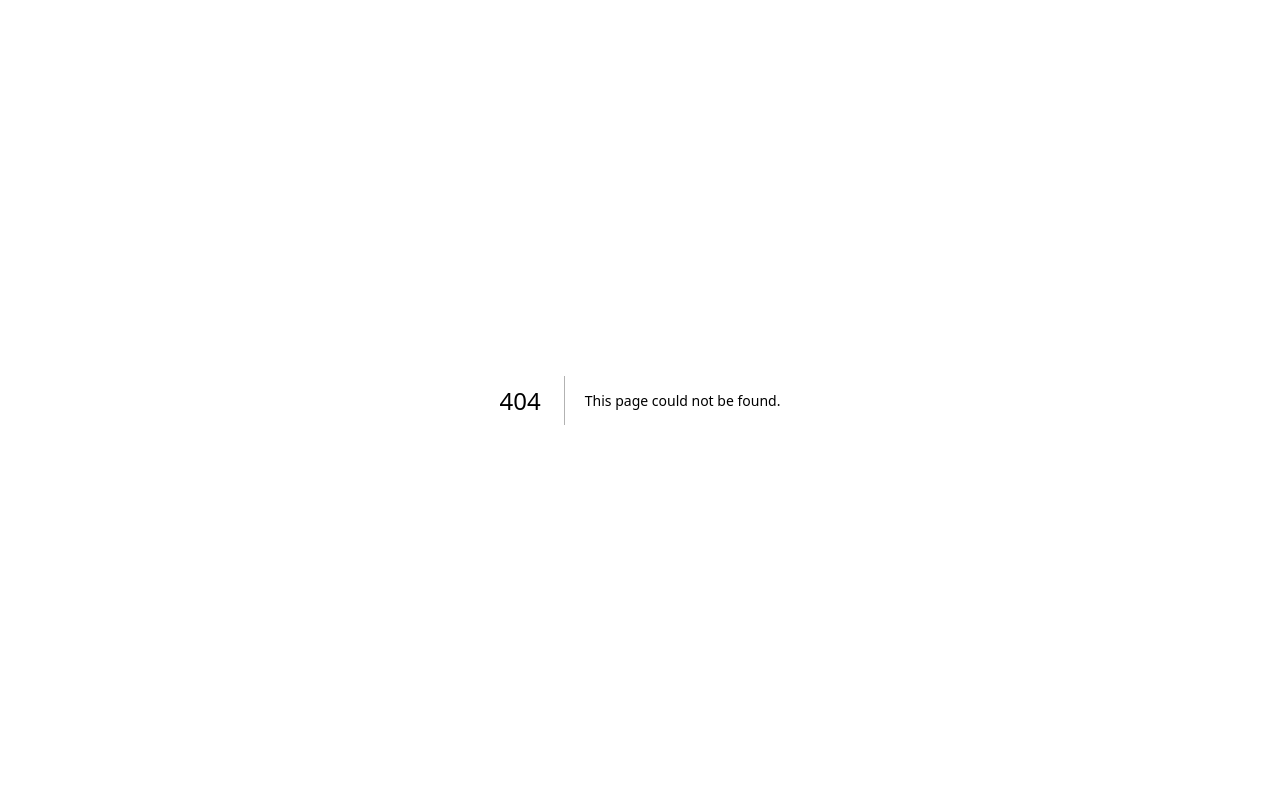
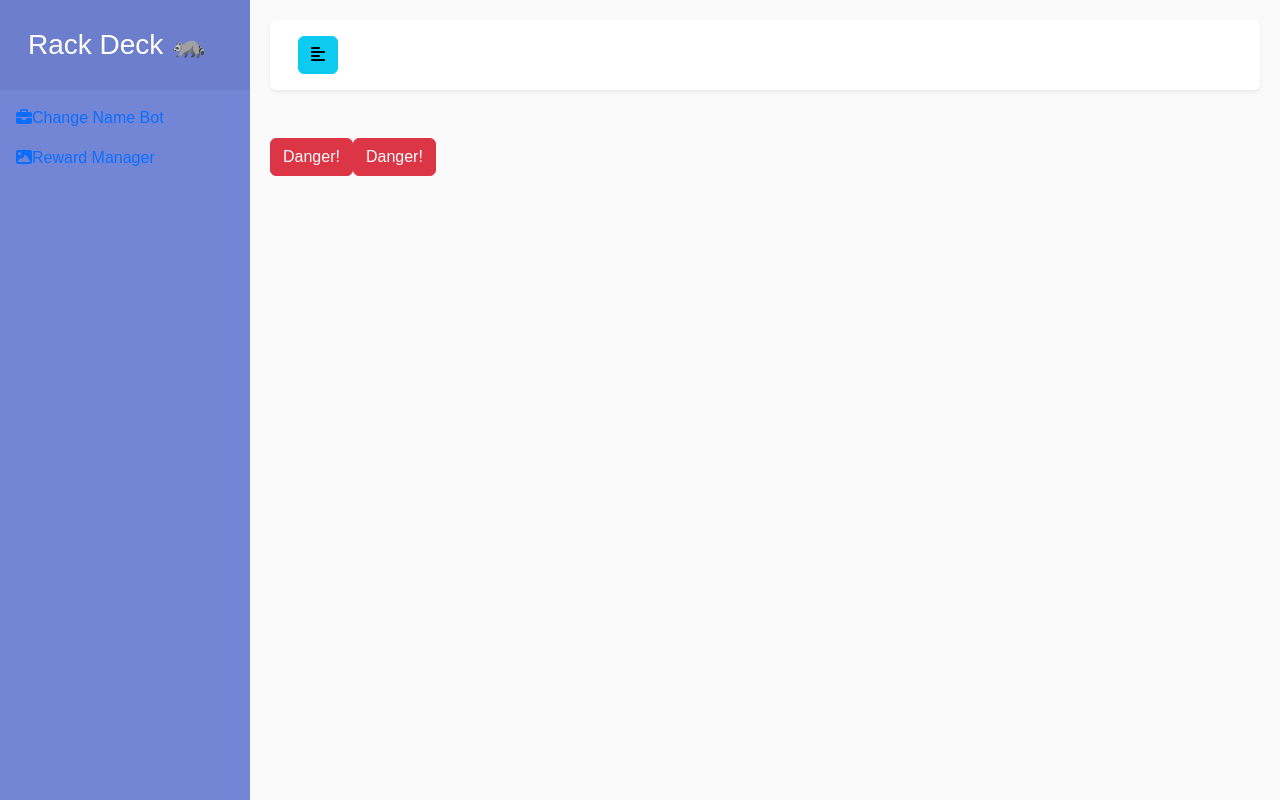
Before and after one commit to Raccoons-Army/rac-deck, a Next.js app in the folder app/: page /rewards in a window 1280 px wide. Before the commit this address had no page. Built offline with nearby package versions, Linux system fonts and the light colour scheme.

Commit message:
Created the design's layout (functional sidebar)

```diff
--- /dev/null
+++ b/app/components/layout.js
@@ -0,0 +1,23 @@
+import React, { useState } from "react";
+import SideBar from "./sideBar/SideBar";
+import Content from "./sidebar/Content";
+
+export default function Layout({ children }) {
+
+    const [sidebarIsOpen, setSidebarOpen] = useState(true);
+    const toggleSidebar = () => setSidebarOpen(!sidebarIsOpen);
+
+    return (
+        <>
+            <main>
+                <div className="App wrapper">
+                    <SideBar toggle={toggleSidebar} isOpen={sidebarIsOpen} />
+                    <Content toggleSidebar={toggleSidebar} sidebarIsOpen={sidebarIsOpen} >{children}</Content>
+
+
+                </div>
+
+            </main>
+        </>
+    )
+}
--- /dev/null
+++ b/app/components/sidebar/Content.js
@@ -0,0 +1,17 @@
+import classNames from "classnames";
+import { Container } from "reactstrap";
+
+import Topbar from "./Topbar";
+
+const Content = ({ children, sidebarIsOpen, toggleSidebar }) => (
+  <Container
+    fluid
+    className={classNames("content", { "is-open": sidebarIsOpen })}
+  >
+    <Topbar toggleSidebar={toggleSidebar} />
+
+    {children}
+  </Container>
+);
+
+export default Content;
--- /dev/null
+++ b/app/components/sidebar/SideBar.js
@@ -0,0 +1,71 @@
+import { FontAwesomeIcon } from "@fortawesome/react-fontawesome";
+import {
+  faHome,
+  faBriefcase,
+  faPaperPlane,
+  faQuestion,
+  faImage,
+  faCopy,
+} from "@fortawesome/free-solid-svg-icons";
+import { NavItem, NavLink, Nav } from "reactstrap";
+import classNames from "classnames";
+import Link from 'next/link'
+
+// import SubMenu from "./SubMenu";
+
+const SideBar = ({ isOpen, toggle }) => (
+  <div className={classNames("sidebar", { "is-open": isOpen })}>
+    <div className="sidebar-header">
+      <span color="info" onClick={toggle} style={{ color: "#fff" }}>
+        &times;
+      </span>
+      <h3>Rack Deck 🦝</h3>
+    </div>
+    <div className="side-menu">
+      <Nav vertical className="list-unstyled pb-3">
+        <Link href="/changeNameBot" >
+          <NavItem className="nav-link">
+            <FontAwesomeIcon icon={faBriefcase} className="mr-2" />
+            Change Name Bot
+          </NavItem>
+        </Link>
+
+        <Link href="/rewards">
+          <NavItem className="nav-link">
+            <FontAwesomeIcon icon={faImage} className="mr-2" />
+            Reward Manager
+          </NavItem>
+        </Link>
+      </Nav>
+    </div>
+  </div>
+);
+
+const submenus = [
+  [
+    {
+      title: "Home 1",
+      target: "Home-1",
+    },
+    {
+      title: "Home 2",
+      target: "Home-2",
+    },
+    {
+      itle: "Home 3",
+      target: "Home-3",
+    },
+  ],
+  [
+    {
+      title: "Page 1",
+      target: "Page-1",
+    },
+    {
+      title: "Page 2",
+      target: "Page-2",
+    },
+  ],
+];
+
+export default SideBar;
--- /dev/null
+++ b/app/components/sidebar/SubMenu.js
@@ -0,0 +1,40 @@
+import React, { useState } from "react";
+import classNames from "classnames";
+import { Collapse, NavItem, NavLink } from "reactstrap";
+import { FontAwesomeIcon } from "@fortawesome/react-fontawesome";
+import Link from 'next/link'
+
+const SubMenu = (props) => {
+  const [collapsed, setCollapsed] = useState(true);
+  const toggle = () => setCollapsed(!collapsed);
+  const { icon, title, items } = props;
+
+  return (
+    <div>
+      <NavItem
+        onClick={toggle}
+        className={classNames({ "menu-open": !collapsed })}
+      >
+        <NavLink className="dropdown-toggle">
+          <FontAwesomeIcon icon={icon} className="mr-2" />
+          {title}
+        </NavLink>
+      </NavItem>
+      <Collapse
+        isOpen={!collapsed}
+        navbar
+        className={classNames("items-menu", { "mb-1": !collapsed })}
+      >
+        {items.map((item, index) => (
+          <NavItem key={index} className="pl-4">
+            <NavLink  to={item.target}>
+              {item.title}
+            </NavLink>
+          </NavItem>
+        ))}
+      </Collapse>
+    </div>
+  );
+};
+
+export default SubMenu;
--- /dev/null
+++ b/app/components/sidebar/Topbar.js
@@ -0,0 +1,31 @@
+import React, { useState } from "react";
+import { FontAwesomeIcon } from "@fortawesome/react-fontawesome";
+import { faAlignLeft } from "@fortawesome/free-solid-svg-icons";
+import {
+    Navbar,
+    Button,
+    NavbarToggler,
+
+} from "reactstrap";
+
+const Topbar = ({ toggleSidebar }) => {
+    const [topbarIsOpen, setTopbarOpen] = useState(true);
+    const toggleTopbar = () => setTopbarOpen(!topbarIsOpen);
+
+    return (
+        <Navbar
+            color="light"
+            light
+            className="navbar shadow-sm p-3 mb-5 bg-white rounded"
+            expand="md"
+        >
+            <Button color="info" onClick={toggleSidebar}>
+                <FontAwesomeIcon icon={faAlignLeft} />
+            </Button>
+            <NavbarToggler onClick={toggleTopbar} />
+
+        </Navbar>
+    );
+};
+
+export default Topbar;
--- a/app/pages/_app.js
+++ b/app/pages/_app.js
@@ -1,5 +1,12 @@
+import 'bootstrap/dist/css/bootstrap.min.css';
 import '@/styles/globals.css'
 
+import Layout from '../components/layout'
+
 export default function App({ Component, pageProps }) {
-  return <Component {...pageProps} />
+  return (
+    <Layout>
+      <Component {...pageProps} />
+    </Layout>
+  )
 }
--- /dev/null
+++ b/app/pages/rewards.js
@@ -0,0 +1,11 @@
+import React from 'react';
+import { Button } from 'reactstrap';
+
+export default function Rewards() {
+    return (
+        <>
+            <Button color="danger">Danger!</Button>
+            <Button color="danger">Danger!</Button>
+        </>
+    )
+}
--- a/app/styles/globals.css
+++ b/app/styles/globals.css
@@ -1,107 +1,134 @@
-:root {
-  --max-width: 1100px;
-  --border-radius: 12px;
-  --font-mono: ui-monospace, Menlo, Monaco, 'Cascadia Mono', 'Segoe UI Mono',
-    'Roboto Mono', 'Oxygen Mono', 'Ubuntu Monospace', 'Source Code Pro',
-    'Fira Mono', 'Droid Sans Mono', 'Courier New', monospace;
-
-  --foreground-rgb: 0, 0, 0;
-  --background-start-rgb: 214, 219, 220;
-  --background-end-rgb: 255, 255, 255;
-
-  --primary-glow: conic-gradient(
-    from 180deg at 50% 50%,
-    #16abff33 0deg,
-    #0885ff33 55deg,
-    #54d6ff33 120deg,
-    #0071ff33 160deg,
-    transparent 360deg
-  );
-  --secondary-glow: radial-gradient(
-    rgba(255, 255, 255, 1),
-    rgba(255, 255, 255, 0)
-  );
-
-  --tile-start-rgb: 239, 245, 249;
-  --tile-end-rgb: 228, 232, 233;
-  --tile-border: conic-gradient(
-    #00000080,
-    #00000040,
-    #00000030,
-    #00000020,
-    #00000010,
-    #00000010,
-    #00000080
-  );
-
-  --callout-rgb: 238, 240, 241;
-  --callout-border-rgb: 172, 175, 176;
-  --card-rgb: 180, 185, 188;
-  --card-border-rgb: 131, 134, 135;
+.App {
+  display: flex;
+  width: 100%;
+  align-items: stretch;
 }
 
-@media (prefers-color-scheme: dark) {
-  :root {
-    --foreground-rgb: 255, 255, 255;
-    --background-start-rgb: 0, 0, 0;
-    --background-end-rgb: 0, 0, 0;
+@import "https://fonts.googleapis.com/css?family=Poppins:300,400,500,600,700";
 
-    --primary-glow: radial-gradient(rgba(1, 65, 255, 0.4), rgba(1, 65, 255, 0));
-    --secondary-glow: linear-gradient(
-      to bottom right,
-      rgba(1, 65, 255, 0),
-      rgba(1, 65, 255, 0),
-      rgba(1, 65, 255, 0.3)
-    );
+body {
+  font-family: "Poppins", sans-serif;
+  background: #fafafa;
+}
 
-    --tile-start-rgb: 2, 13, 46;
-    --tile-end-rgb: 2, 5, 19;
-    --tile-border: conic-gradient(
-      #ffffff80,
-      #ffffff40,
-      #ffffff30,
-      #ffffff20,
-      #ffffff10,
-      #ffffff10,
-      #ffffff80
-    );
+a,
+a:hover,
+a:focus {
+  color: inherit;
+  text-decoration: none;
+  transition: all 0.3s;
+}
 
-    --callout-rgb: 20, 20, 20;
-    --callout-border-rgb: 108, 108, 108;
-    --card-rgb: 100, 100, 100;
-    --card-border-rgb: 200, 200, 200;
+/* ---------------------------------------------------
+    SIDEBAR STYLE
+----------------------------------------------------- */
+.sidebar {
+  min-width: 250px;
+  max-width: 250px;
+  background: #7386d5;
+  color: #fff;
+  margin-left: -250px;
+  transition: all 0.5s;
+}
+
+.sidebar.is-open {
+  margin-left: 0;
+  transition: 0.5s;
+}
+
+.sidebar-header {
+  background: #6d7fcc;
+}
+
+.sidebar-header h3 {
+  color: #fff;
+  padding: 1em;
+}
+
+.sidebar ul p {
+  color: #fff;
+  padding: 10px;
+}
+
+.menu-open {
+  background: #6d7fcc;
+}
+
+.nav-item:hover {
+  color: #7386d5;
+  background: #fff;
+}
+
+.items-menu {
+  color: #fff;
+  background: #6d7fcc;
+}
+
+li a.dropdown-toggle::after {
+  display: inline-flex;
+  position: relative;
+  left: 60%;
+  top: 10%;
+}
+
+.sidebar-header > span {
+  position: relative;
+  float: right;
+  margin: 0.5em;
+  font-size: 2rem;
+  cursor: pointer;
+  display: none;
+}
+.side-menu {
+  height: calc(100vh - 130px);
+  overflow-y: scroll;
+}
+
+.side-menu::-webkit-scrollbar {
+  width: 10px;
+}
+
+.side-menu::-webkit-scrollbar-thumb {
+  background: #5466b3;
+  border-radius: 3px;
+}
+
+.side-menu::-webkit-scrollbar-thumb:hover {
+  background: #3a4c99;
+}
+
+/* ---------------------------------------------------
+    CONTENT STYLE
+----------------------------------------------------- */
+.content {
+  padding: 20px;
+  margin-left: 0;
+  height: 100vh;
+}
+
+@media only screen and (max-width: 500px) {
+  body {
+    overflow: hidden;
+  }
+
+  .content.is-open {
+    margin-left: 100%;
+  }
+
+  .sidebar.is-open {
+    min-width: 100%;
+    max-width: 100%;
+    margin-left: 0;
+    transition: all 0.5s, height 0s;
+  }
+
+  .sidebar.is-open > .sidebar-header span {
+    display: unset;
+  }
+
+  li a.dropdown-toggle::after {
+    display: inline-block;
+    position: relative;
+    left: 68%;
   }
 }
-
-* {
-  box-sizing: border-box;
-  padding: 0;
-  margin: 0;
-}
-
-html,
-body {
-  max-width: 100vw;
-  overflow-x: hidden;
-}
-
-body {
-  color: rgb(var(--foreground-rgb));
-  background: linear-gradient(
-      to bottom,
-      transparent,
-      rgb(var(--background-end-rgb))
-    )
-    rgb(var(--background-start-rgb));
-}
-
-a {
-  color: inherit;
-  text-decoration: none;
-}
-
-@media (prefers-color-scheme: dark) {
-  html {
-    color-scheme: dark;
-  }
-}
```
Also changed, not shown: app/package.json (+6 -2 lines), app/pages/changeNameBot.js (added, +11 -0 lines), app/pages/index.js (+1 -111 lines), 1 other file (tests, documents, lock files or other folders).
